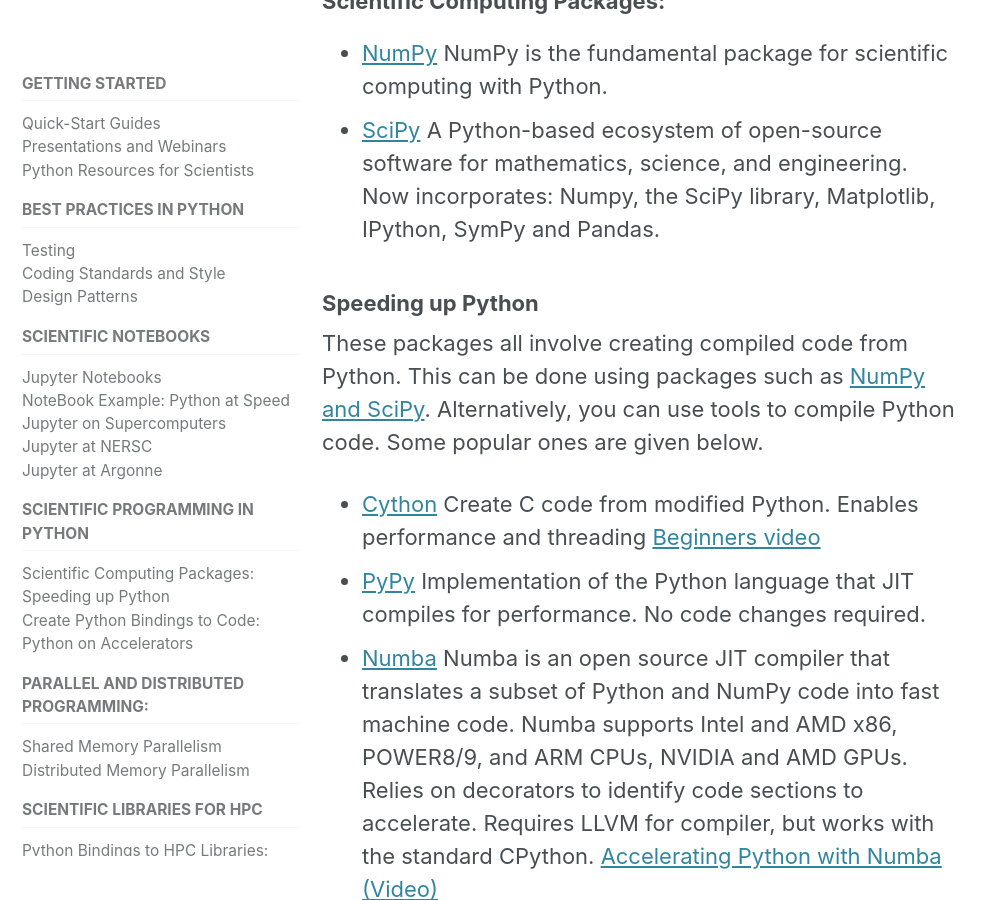
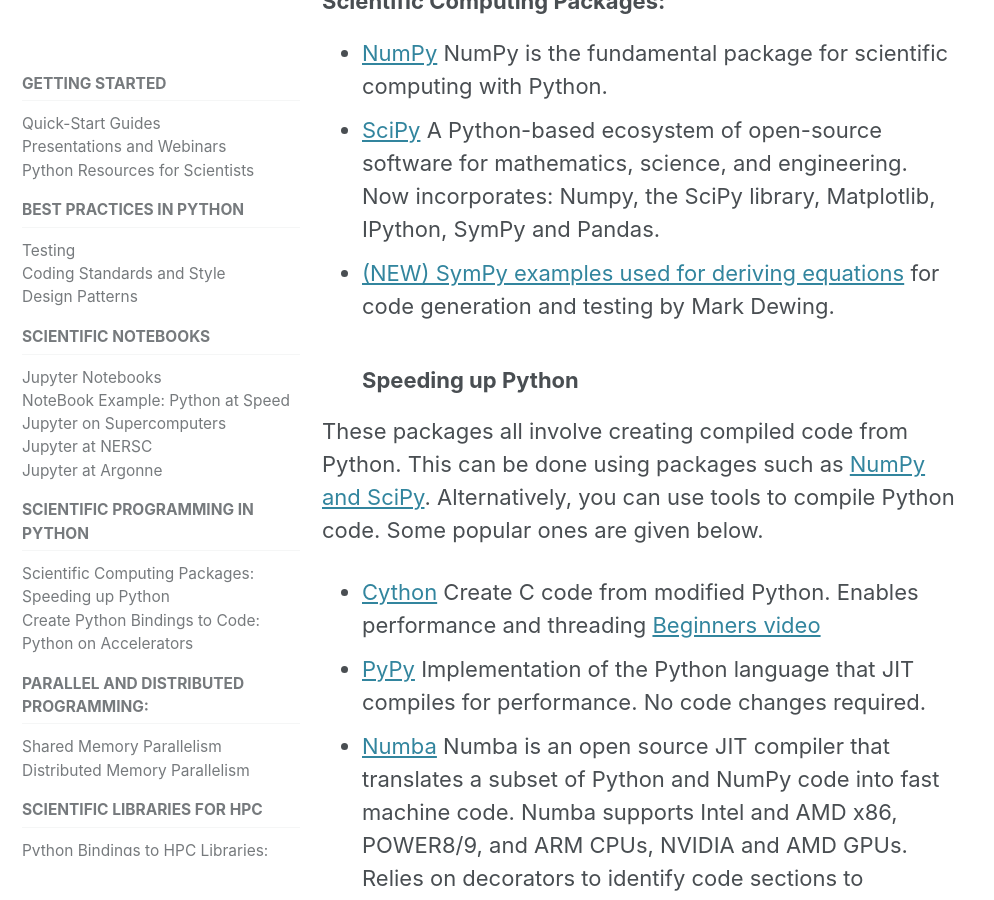
Before and after one commit to betterscientificsoftware/python-for-hpc, a Jekyll site: the page built from _pages/content.md, in a window 1280 px wide and 900 px high, scrolled down 5086 px. Shown: the whole window, without its empty margins (0-994 px from the left). Built offline with Jekyll 4.4.1, drawn with Linux system fonts in a browser that asks for light colours; cached includes are drawn as plain includes; nearby versions of some CDN libraries; comment, search, counter and statistics services are not loaded; a style sheet for code colours, icons or effects is not loaded.

Commit message:
Add link to sympy examples

```diff
--- a/_pages/content.md
+++ b/_pages/content.md
@@ -106,7 +106,7 @@
 ### Scientific Computing Packages:
  - [NumPy](http://www.numpy.org/) NumPy is the fundamental package for scientific computing with Python.
  - [SciPy](https://www.scipy.org/) A Python-based ecosystem of open-source software for mathematics, science, and engineering. Now incorporates: Numpy, the SciPy library, Matplotlib, IPython, SymPy and Pandas.
-
+ - [(NEW) SymPy examples used for deriving equations](https://github.com/QMCPACK/qmc_algorithms){:target="_blank"} for code generation and testing by Mark Dewing.
 ### Speeding up Python
 
 These packages all involve creating compiled code from Python. This can be done using packages such as [NumPy and SciPy](#scientific-programming-in-python). Alternatively, you can use tools to compile Python code. Some popular ones are given below.
```
